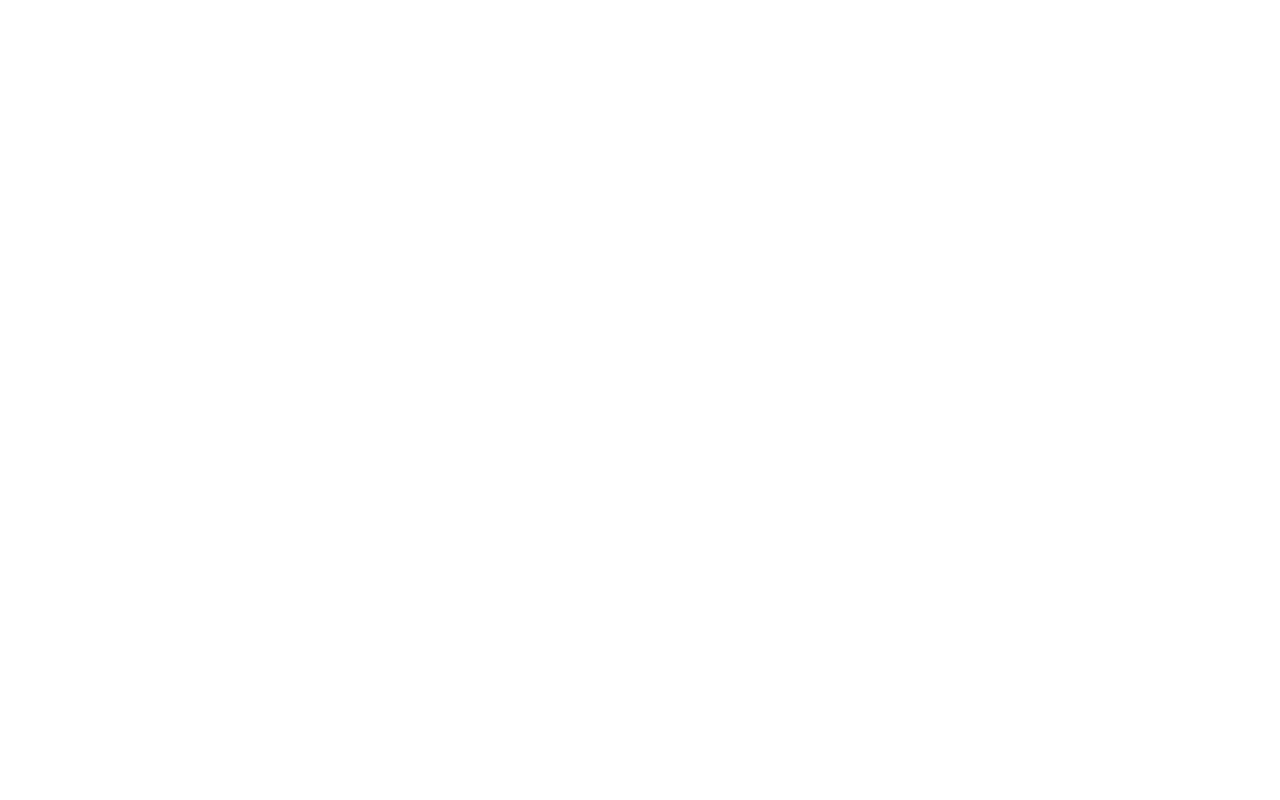
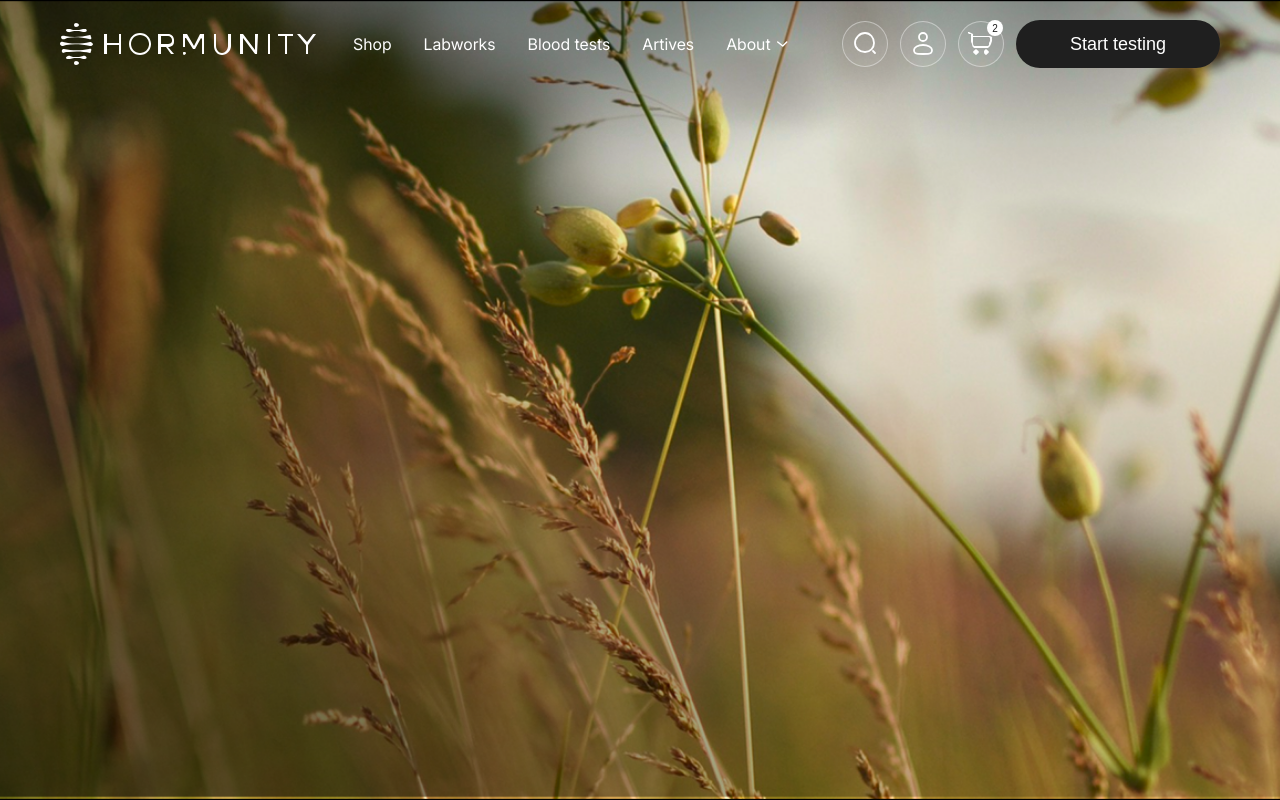
Before and after one commit to conho-web/hormunity, a plain HTML site: page index.html in a window 1280 px wide. Drawn offline with Linux system fonts and the light colour scheme.

Commit message:
feat: header

```diff
--- a/assets/styles/colors.css
+++ b/assets/styles/colors.css
@@ -2,7 +2,7 @@
   --daylight-ff-100: #FFFFFF;
   --daylight-ff-75: rgba(255, 255, 255, 0.75);
   --daylight-ff-40: rgba(255, 255, 255, 0.40);
-  --daylight-ff-006: rgba(255, 255, 255, 0.6);
+  --daylight-ff-006: rgba(255, 255, 255, 0.06);
 
   --shark-1f-100: #1F1F1F;
   --shark-1f-75: rgba(31, 31, 31, 0.75);
--- /dev/null
+++ b/assets/styles/common.css
@@ -0,0 +1,12 @@
+html {
+  font-size: 16px;
+  font-family: "Inter";
+  background-color: var(--daylight-ff-100);
+  color: var(--daylight-ff-100);
+}
+
+img {
+  -webkit-user-select: none;
+  user-select: none;
+  pointer-events: none;
+}
--- /dev/null
+++ b/assets/styles/fonts.css
@@ -0,0 +1,29 @@
+@font-face {
+  font-family: "Inter";
+  font-weight: 300;
+  src: url(../fonts/Inter_Light.ttf);
+}
+
+@font-face {
+  font-family: "Inter";
+  font-weight: 400;
+  src: url(../fonts/Inter_Regular.ttf);
+}
+
+@font-face {
+  font-family: "Inter";
+  font-weight: 500;
+  src: url(../fonts/Inter_Medium.ttf);
+}
+
+@font-face {
+  font-family: "Inter";
+  font-weight: 600;
+  src: url(../fonts/Inter_SemiBold.ttf);
+}
+
+@font-face {
+  font-family: "Inter";
+  font-weight: 700;
+  src: url(../fonts/Inter_Bold.ttf);
+}
--- a/index.html
+++ b/index.html
@@ -9,6 +9,35 @@
 </head>
 
 <body>
+  <section id="main" class="main">
+    <header class="header">
+      <div class="header__container">
+        <img src="./assets/icons/common/logo.svg" alt="Hormunity">
+        <nav class="header__links">
+          <a href="/" class="header__link">Shop</a>
+          <a href="/" class="header__link">Labworks</a>
+          <a href="/" class="header__link">Blood tests</a>
+          <a href="/" class="header__link">Artives</a>
+          <a href="/" class="header__link">About <img src="./assets/icons/header/arrow.svg" alt=""></a>
+        </nav>
+      </div>
+      <div class="header__container">
+        <div class="header__buttons">
+          <button class="header__button">
+            <img src="./assets/icons/header/search.svg" alt="search">
+          </button>
+          <button class="header__button">
+            <img src="./assets/icons/header/profile.svg" alt="profile">
+          </button>
+          <button class="header__button">
+            <img src="./assets/icons/header/cart.svg" alt="cart">
+            <span class="header__button_counter">2</span>
+          </button>
+        </div>
+        <button class="header__button_main">Start testing</button>
+      </div>
+    </header>
+  </section>
 </body>
 
 </html>
--- a/style.css
+++ b/style.css
@@ -1,9 +1,104 @@
 @import url(./assets/styles/reset.css);
 @import url(./assets/styles/colors.css);
+@import url(./assets/styles/fonts.css);
+@import url(./assets/styles/common.css);
 
-html {
-  font-size: 16rem;
-  font-family: "Inter";
+/* main */
+.main {
+  background-image: url(./assets/img/main/background-main.png);
+  background-repeat: no-repeat;
+  background-size: cover;
+  background-position: center;
+  height: 100dvh;
+}
+
+/* header */
+.header {
+  display: flex;
+  justify-content: space-between;
+  max-width: 82.5rem;
+  margin: 0 auto;
+  padding: 1.25rem 3.75rem;
+}
+
+.header__container {
+  display: flex;
+  align-items: center;
+}
+
+.header__links {
+  display: flex;
+  gap: 2rem;
+  margin: 0 0 0 2.25rem;
+}
+
+.header__link {
+  display: flex;
+  align-items: center;
+  text-decoration: none;
+  color: var(--daylight-ff-100);
+  transition: all 0.2s ease;
+}
+
+.header__link:hover {
+  color: var(--daylight-ff-75);
+}
+
+.header__link>img {
+  margin: 0 0 0 0.375rem;
+}
+
+.header__buttons {
+  display: flex;
+  gap: 0.75rem;
+  margin: 0 0.75rem 0 0;
+}
+
+.header__button {
+  position: relative;
+  width: 2.875rem;
+  height: 2.875rem;
+  background: var(--daylight-ff-006);
+  border: 1px solid var(--daylight-ff-40);
+  border-radius: 50%;
+  cursor: pointer;
+  transition: all 0.2s ease;
+}
+
+.header__button:hover {
+  background: var(--daylight-ff-40);
+  transition: all 0.2s ease;
+}
+
+.header__button_counter {
+  position: absolute;
+  top: -2px;
+  right: 0;
+  display: flex;
+  justify-content: center;
+  align-items: center;
+  width: 1rem;
+  height: 1rem;
   background-color: var(--daylight-ff-100);
+  color: var(--shark-1f-100);
+  border-radius: 50%;
+  font-weight: 500;
+  font-size: 0.625rem;
+}
+
+.header__button_main {
+  width: 12.75rem;
+  height: 3rem;
+  background-color: var(--shark-1f-100);
+  border-radius: 6rem;
   color: var(--daylight-ff-100);
+  font-size: 1.125rem;
+  border: none;
+  cursor: pointer;
+  transition: all 0.2s ease;
 }
+
+.header__button_main:hover {
+  background-color: var(--shark-1f-75);
+  transition: all 0.2s ease;
+}
```
Also changed, not shown: assets/fonts/Inter_Bold.ttf (added), assets/fonts/Inter_Light.ttf (added), assets/fonts/Inter_Medium.ttf (added), assets/fonts/Inter_Regular.ttf (added), assets/fonts/Inter_SemiBold.ttf (added).
